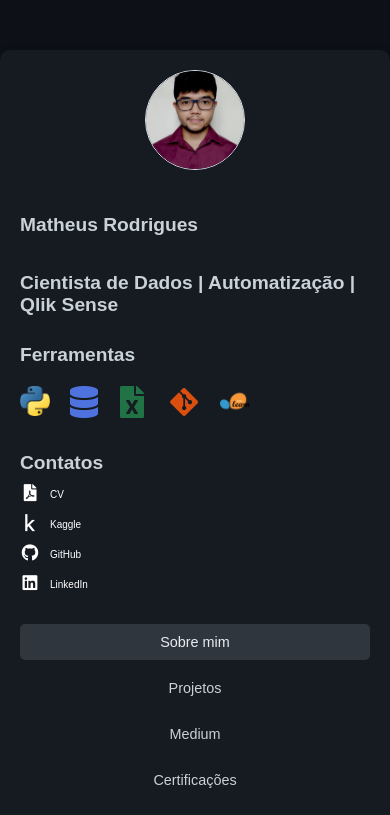
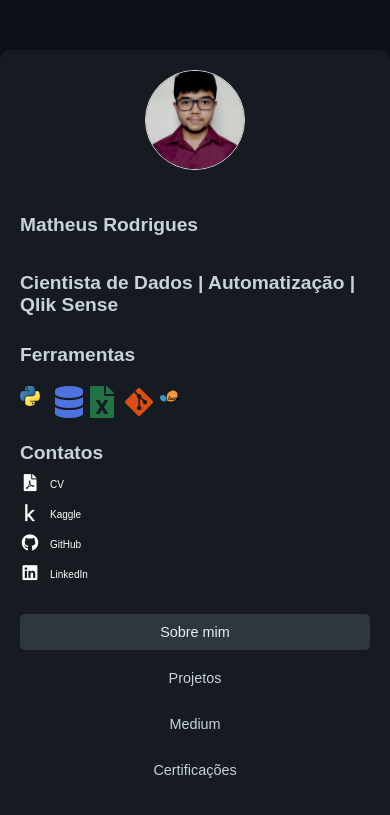
Before and after one commit to Mat004/official_portfolio, a plain HTML site: page index.html in a window 390 px wide. Shown: the top 815 px of the page. Drawn offline with Linux system fonts and the light colour scheme.

Commit message:
Ajuste do código para alinhamento e tamanho dos icones

```diff
--- a/style.css
+++ b/style.css
@@ -257,33 +257,32 @@ ul li {
     }
 }
 
-/* Estilos gerais para os ícones e as imagens */
+/* Estilos gerais para alinhar os ícones */
 .tools {
     display: flex;
-    gap: 20px; /* Espaçamento entre os ícones */
-    justify-content: flex-start; /* Alinhamento horizontal */
-    align-items: center; /* Alinhamento vertical centralizado */
+    gap: 15px; /* Espaçamento entre os ícones */
+    align-items: center; /* Alinha verticalmente ao centro */
 }
 
-/* Estilos específicos para imagens (Python, Scikit-learn) */
+/* Ajustes para ícones Font Awesome e imagens */
 .tools img, .tools i {
-    display: inline-block;
-    vertical-align: middle; /* Garante alinhamento vertical */
-    width: 40px; /* Tamanho uniforme */
-    height: 40px;
+    width: 30px; /* Tamanho padrão consistente para ícones */
+    height: 30px;
+    display: block; /* Garante que eles se comportem de maneira consistente */
+    margin: 0; /* Remove qualquer espaçamento extra */
 }
 
 /* Ajustes para telas menores */
 @media (max-width: 768px) {
     .tools img, .tools i {
-        width: 35px;
-        height: 35px;
+        width: 25px;
+        height: 25px;
     }
 }
 
 @media (max-width: 480px) {
     .tools img, .tools i {
-        width: 30px;
-        height: 30px;
+        width: 20px;
+        height: 20px;
     }
 }
```
